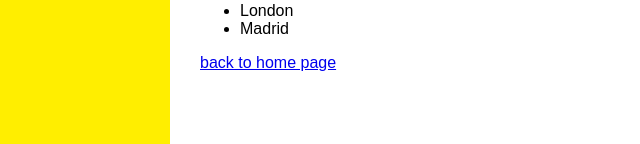
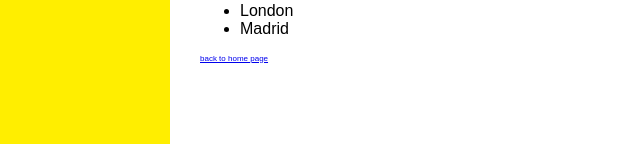
Before and after one commit to RaphaelfsOliveira/testHTML, a plain HTML site: page cities.html in a window 1280 px wide. Shown: the part 373-517 px from the top of the page, without its empty margins (0-640 px from the left). Drawn offline with Linux system fonts and the light colour scheme.

Commit message:
Update main.css

```diff
--- a/main.css
+++ b/main.css
@@ -50,3 +50,7 @@ video {
 .nav h1 {
   padding-left: 20px;
 }
+
+#linkHome{
+  font-size: 0.5rem;
+}
```
